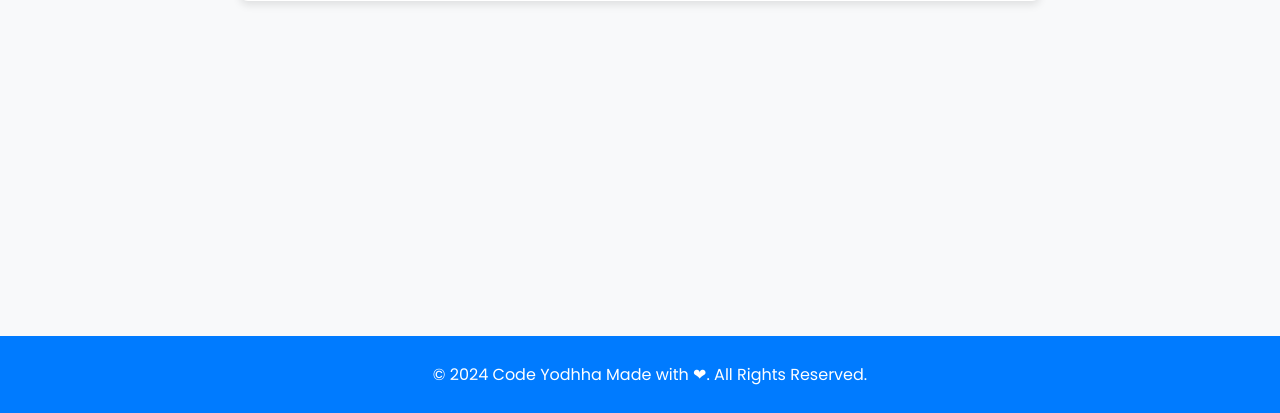
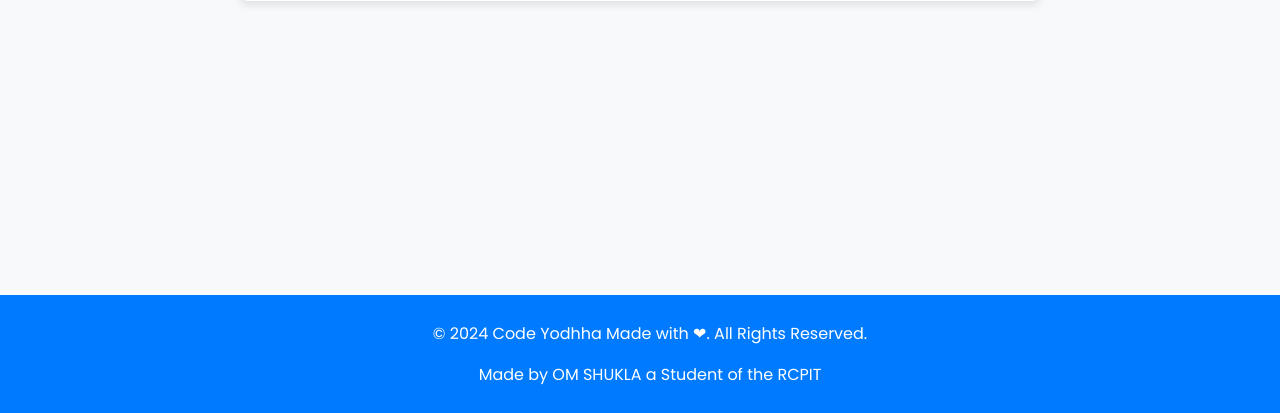
Before and after one commit to Om976346/Upload-System, a Flask app: page / in a window 1280 px wide. Shown: the part 387-800 px from the top of the page. Run offline with Flask 3, Linux system fonts and the light colour scheme.

Commit message:
Update index.html

```diff
--- a/templates/index.html
+++ b/templates/index.html
@@ -35,6 +35,7 @@
     <!-- Footer Section -->
     <footer>
         <p>&copy; 2024 Code Yodhha Made with &#10084;. All Rights Reserved.</p>
+                   <p>Made by OM SHUKLA a Student of the RCPIT</p>
     </footer>
 
     <!-- JavaScript -->
```
